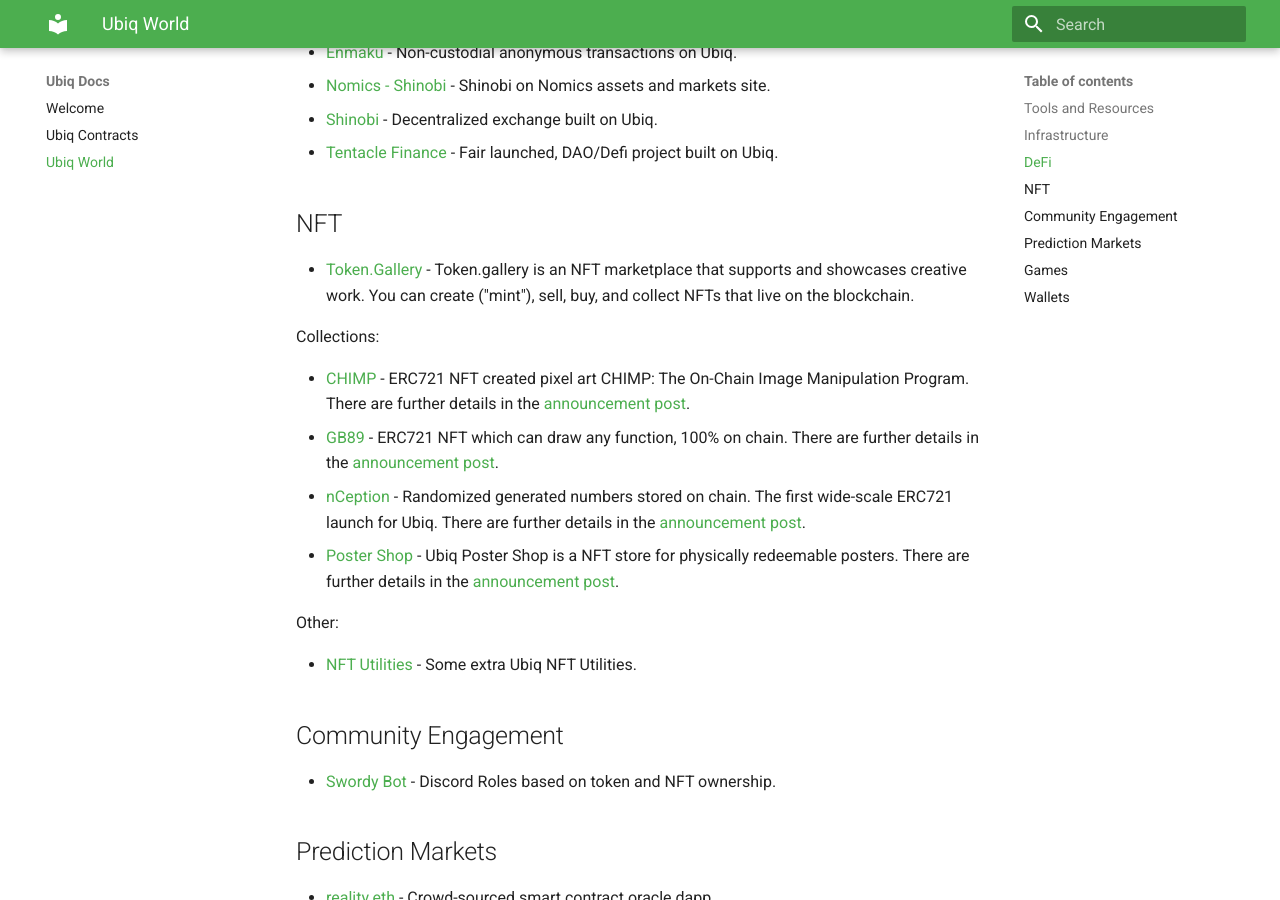
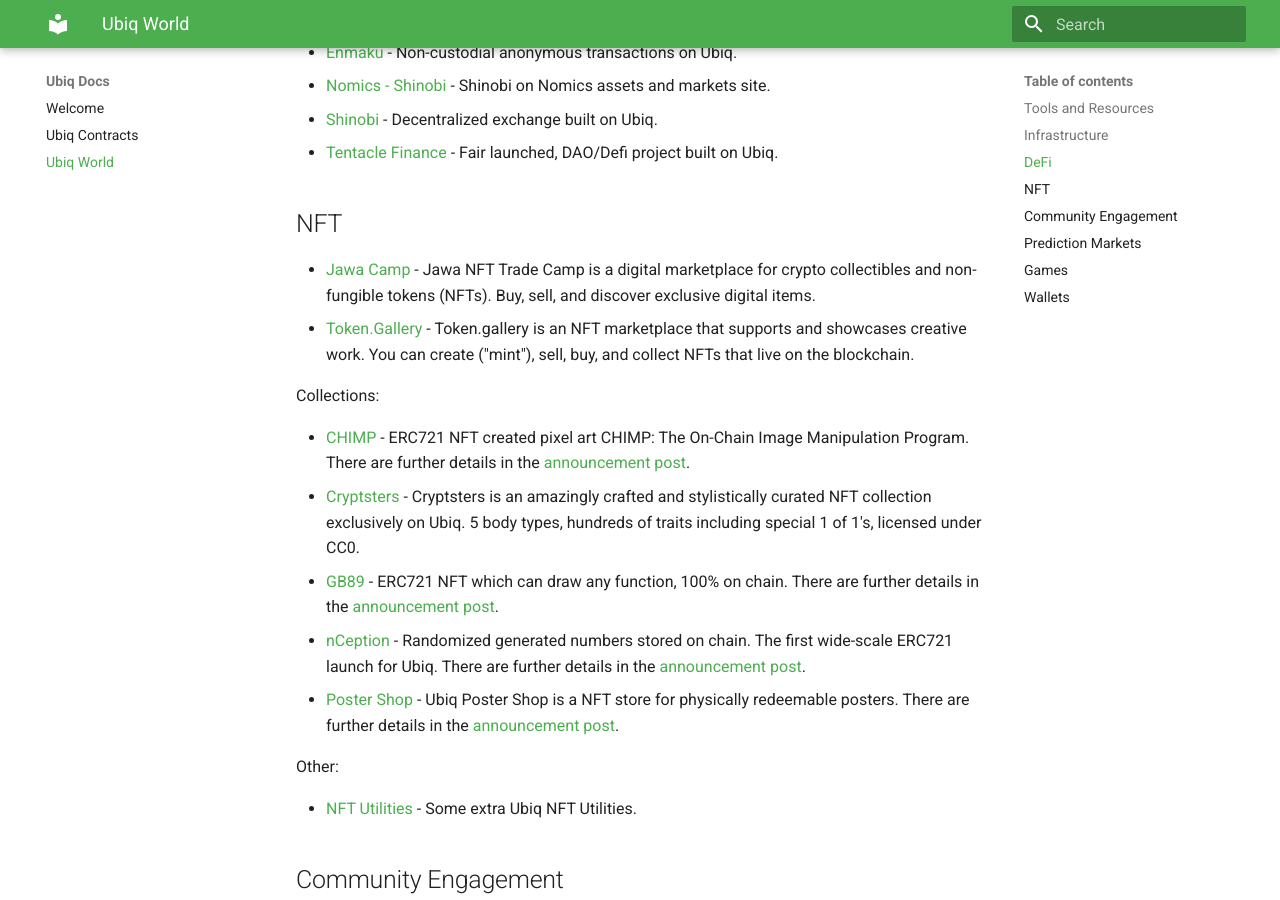
Before and after one commit to ubiq/docs, an MkDocs documentation site: the page built from docs/world.md, in a window 1280 px wide and 900 px high, scrolled down 701 px. Built offline with MkDocs 1.6.1 and Material for MkDocs 9.7.7, drawn with Linux system fonts in a browser that asks for light colours.

Commit message:
Add Jawa Camp and Cryptsters. Prettier reformat.

```diff
--- a/docs/world.md
+++ b/docs/world.md
@@ -4,64 +4,66 @@
 
 ## Tools and Resources
 
-* [Odin](https://odin.ubiqsmart.com/) - Odin is an extensive resource focused on the Ubiq network. It is comprised of materials including historical data, overviews of network operation, guides, and information for both users and developers.
+- [Odin](https://odin.ubiqsmart.com/) - Odin is an extensive resource focused on the Ubiq network. It is comprised of materials including historical data, overviews of network operation, guides, and information for both users and developers.
 
 ## Infrastructure
 
-* [Network Stats](https://stats.ubiqscan.io/)
-* [Redshift](https://redshift.ubiqsmart.com/) - Redshift Bridge. There are further details in the [announcement post](https://blog.ubiqsmart.com/announcing-redshift-dd48279eca16).
-* [Sourcify](https://sourcify.dev/) - Sourcify is a decentralized automated contract verification service, which makes publishing and verifying source code easy.
-* [Ubiqscan](https://ubiqscan.io/) - Block explorer.
-* [Watch The Burn](https://watchtheburn.ubiqsmart.com/) - Watch The Burn: EIP-1559 Real-Time UBQ Burn Visualization for Ubiq
+- [Network Stats](https://stats.ubiqscan.io/)
+- [Redshift](https://redshift.ubiqsmart.com/) - Redshift Bridge. There are further details in the [announcement post](https://blog.ubiqsmart.com/announcing-redshift-dd48279eca16).
+- [Sourcify](https://sourcify.dev/) - Sourcify is a decentralized automated contract verification service, which makes publishing and verifying source code easy.
+- [Ubiqscan](https://ubiqscan.io/) - Block explorer.
+- [Watch The Burn](https://watchtheburn.ubiqsmart.com/) - Watch The Burn: EIP-1559 Real-Time UBQ Burn Visualization for Ubiq
 
 ## DeFi
 
-* [Enmaku](https://enmaku.io/) - Non-custodial anonymous transactions on Ubiq.
-* [Nomics - Shinobi](https://nomics.com/exchanges/shinobi) - Shinobi on Nomics assets and markets site.
-* [Shinobi](https://shinobi.ubiq.ninja/) - Decentralized exchange built on Ubiq.
-* [Tentacle Finance](https://tentacle.finance/) - Fair launched, DAO/Defi project built on Ubiq.
+- [Enmaku](https://enmaku.io/) - Non-custodial anonymous transactions on Ubiq.
+- [Nomics - Shinobi](https://nomics.com/exchanges/shinobi) - Shinobi on Nomics assets and markets site.
+- [Shinobi](https://shinobi.ubiq.ninja/) - Decentralized exchange built on Ubiq.
+- [Tentacle Finance](https://tentacle.finance/) - Fair launched, DAO/Defi project built on Ubiq.
 
 ## NFT
 
-* [Token.Gallery](https://token.gallery/) - Token.gallery is an NFT marketplace that supports and showcases creative work. You can create ("mint"), sell, buy, and collect NFTs that live on the blockchain.
+- [Jawa Camp](https://jawacamp.ubiqsmart.com/) - Jawa NFT Trade Camp is a digital marketplace for crypto collectibles and non-fungible tokens (NFTs). Buy, sell, and discover exclusive digital items.
+- [Token.Gallery](https://token.gallery/) - Token.gallery is an NFT marketplace that supports and showcases creative work. You can create ("mint"), sell, buy, and collect NFTs that live on the blockchain.
 
 Collections:
 
-* [CHIMP](https://chimp.ubiqsmart.com/) - ERC721 NFT created pixel art CHIMP: The On-Chain Image Manipulation Program. There are further details in the [announcement post](https://blog.ubiqsmart.com/announcing-chimp-49eb70f30991).
-* [GB89](https://ubiq.github.io/gb89/) - ERC721 NFT which can draw any function, 100% on chain. There are further details in the [announcement post](https://blog.ubiqsmart.com/announcing-gb89-fca1a76aa892).
-* [nCeption](https://nception.ubiqsmart.com/) - Randomized generated numbers stored on chain. The first wide-scale ERC721 launch for Ubiq. There are further details in the [announcement post](https://blog.ubiqsmart.com/announcing-nception-ba2eb5fc952).
-* [Poster Shop](https://poster.ubiqsmart.com/) - Ubiq Poster Shop is a NFT store for physically redeemable posters. There are further details in the [announcement post](https://blog.ubiqsmart.com/ubiq-launches-its-first-redeemable-nft-39e70bf1084).
+- [CHIMP](https://chimp.ubiqsmart.com/) - ERC721 NFT created pixel art CHIMP: The On-Chain Image Manipulation Program. There are further details in the [announcement post](https://blog.ubiqsmart.com/announcing-chimp-49eb70f30991).
+- [Cryptsters](https://cryptsters.ubiqsmart.com/) - Cryptsters is an amazingly crafted and stylistically curated NFT collection exclusively on Ubiq. 5 body types, hundreds of traits including special 1 of 1's, licensed under CC0.
+- [GB89](https://ubiq.github.io/gb89/) - ERC721 NFT which can draw any function, 100% on chain. There are further details in the [announcement post](https://blog.ubiqsmart.com/announcing-gb89-fca1a76aa892).
+- [nCeption](https://nception.ubiqsmart.com/) - Randomized generated numbers stored on chain. The first wide-scale ERC721 launch for Ubiq. There are further details in the [announcement post](https://blog.ubiqsmart.com/announcing-nception-ba2eb5fc952).
+- [Poster Shop](https://poster.ubiqsmart.com/) - Ubiq Poster Shop is a NFT store for physically redeemable posters. There are further details in the [announcement post](https://blog.ubiqsmart.com/ubiq-launches-its-first-redeemable-nft-39e70bf1084).
 
 Other:
 
-* [NFT Utilities](https://ubiq.github.io/nftutils/) - Some extra Ubiq NFT Utilities.
+- [NFT Utilities](https://ubiq.github.io/nftutils/) - Some extra Ubiq NFT Utilities.
 
 ## Community Engagement
 
-* [Swordy Bot](https://swordybot.com/) - Discord Roles based on token and NFT ownership.
+- [Swordy Bot](https://swordybot.com/) - Discord Roles based on token and NFT ownership.
 
 ## Prediction Markets
 
-* [reality.eth](https://realityeth.github.io/#!/network/8) - Crowd-sourced smart contract oracle dapp.
+- [reality.eth](https://realityeth.github.io/#!/network/8) - Crowd-sourced smart contract oracle dapp.
 
 ## Games
 
-* [GeoCoin](https://geocoin.cash/) - Real world scavenger hunt rewarded with cryptocurrency.
-* [GUStakes](https://gustakes.gg/) - Stake UBQ on Gods Unchained matchups.
+- [GeoCoin](https://geocoin.cash/) - Real world scavenger hunt rewarded with cryptocurrency.
+- [GUStakes](https://gustakes.gg/) - Stake UBQ on Gods Unchained matchups.
 
 ## Wallets
 
-* [MetaMask](https://metamask.io/)
-* [MyCrypto](https://mycrypto.com/)
-* [Pyrus](https://pyrus.ubiqsmart.com/)
-* [Sparrow](https://ubiqsmart.com/sparrow) - Ubiq fork of MetaMask. Native Ubiq support and support for hardware wallet Ledger and Trezor Ubiq HD paths.
-* [Twine](https://twine.ubiqsmart.com/) - Multisignature wallet. Allows multiple parties to agree on transactions before execution.
+- [MetaMask](https://metamask.io/)
+- [MyCrypto](https://mycrypto.com/)
+- [Pyrus](https://pyrus.ubiqsmart.com/)
+- [Sparrow](https://ubiqsmart.com/sparrow) - Ubiq fork of MetaMask. Native Ubiq support and support for hardware wallet Ledger and Trezor Ubiq HD paths.
+- [Twine](https://twine.ubiqsmart.com/) - Multisignature wallet. Allows multiple parties to agree on transactions before execution.
 
 Hardware wallets with Ubiq support:
 
-* [Ledger](https://www.ledger.com/)
-* [Trezor](https://shop.trezor.io/)
+- [Ledger](https://www.ledger.com/)
+- [Trezor](https://shop.trezor.io/)
 
 Other:
 
-* [Add to MetaMask](https://ubiq.github.io/addtometamask/) - Add Ubiq to MetaMask in one click and other utilities.
+- [Add to MetaMask](https://ubiq.github.io/addtometamask/) - Add Ubiq to MetaMask in one click and other utilities.
```
